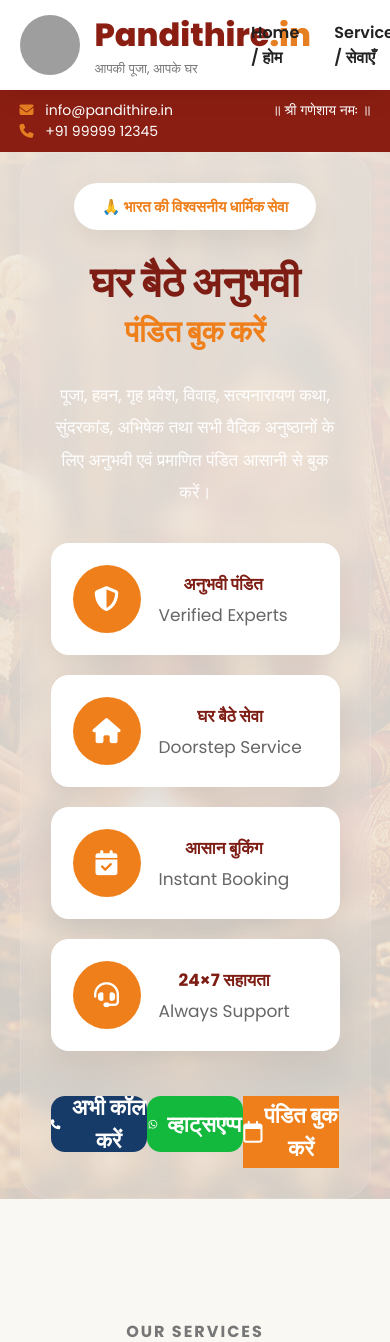
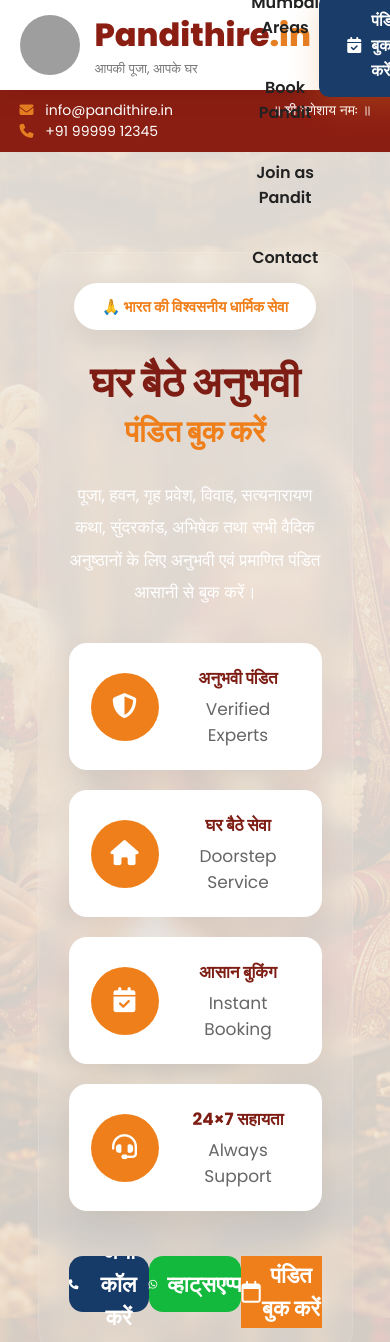
Before and after one commit to dhruvpandey11/pandithire, a Django app: page / in a window 390 px wide. Shown: the top 1342 px of the page. Run offline with Django 4.2, Linux system fonts and the light colour scheme; grey boxes are pictures that could not be loaded.

Commit message:
responsive fixes

```diff
--- a/home/static/css/hero.css
+++ b/home/static/css/hero.css
@@ -362,3 +362,23 @@ font-size:18px;
 }
 
 }
+
+@media (max-width:768px){
+
+    .hero{
+        flex-direction: column;
+        padding: 100px 20px;
+        text-align: center;
+    }
+
+    .hero-left,
+    .hero-right{
+        width:100%;
+    }
+
+    .hero-right img{
+        width:100%;
+        max-width:350px;
+        height:auto;
+    }
+}
--- a/home/static/css/style.css
+++ b/home/static/css/style.css
@@ -48,3 +48,73 @@ img{
     max-width:1320px;
     margin:auto;
 }
+
+/* ===========================
+   Mobile Responsive
+=========================== */
+
+@media (max-width: 768px) {
+
+    .container {
+        width: 90%;
+    }
+
+    .hero {
+        padding: 80px 20px;
+    }
+
+    .hero-content {
+        display: flex;
+        flex-direction: column;
+        text-align: center;
+        gap: 30px;
+    }
+
+    .hero-left,
+    .hero-right {
+        width: 100%;
+    }
+
+    .hero img {
+        max-width: 100%;
+        height: auto;
+    }
+
+    h1 {
+        font-size: 32px;
+    }
+
+    h2 {
+        font-size: 26px;
+    }
+
+    p {
+        font-size: 16px;
+    }
+
+    .services-grid,
+    .puja-grid,
+    .pandit-grid,
+    .testimonial-grid,
+    .footer-grid {
+        display: grid;
+        grid-template-columns: 1fr;
+        gap: 20px;
+    }
+
+    .navbar {
+        flex-direction: column;
+        padding: 15px;
+    }
+
+    .nav-links {
+        flex-direction: column;
+        width: 100%;
+        text-align: center;
+        gap: 15px;
+    }
+
+    .btn {
+        width: 100%;
+    }
+}
--- a/home/templates/home/base.html
+++ b/home/templates/home/base.html
@@ -3,7 +3,7 @@
 <html lang="hi">
 
 <head>
-
+    <meta name="viewport" content="width=device-width, initial-scale=1.0">
     <meta charset="UTF-8">
     <meta name="viewport" content="width=device-width, initial-scale=1.0">
 
```
